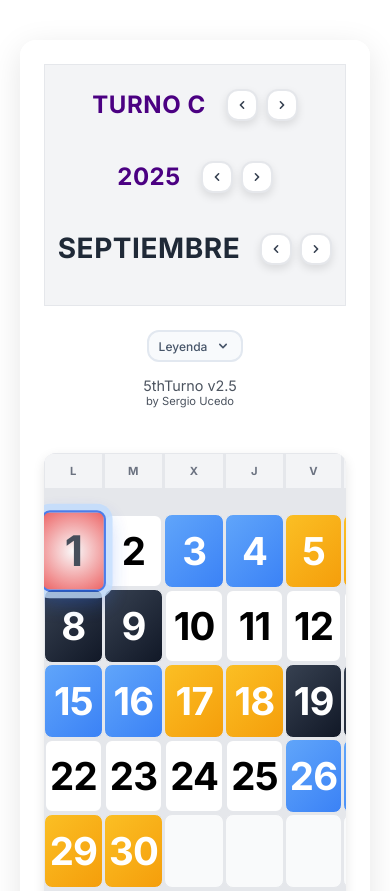
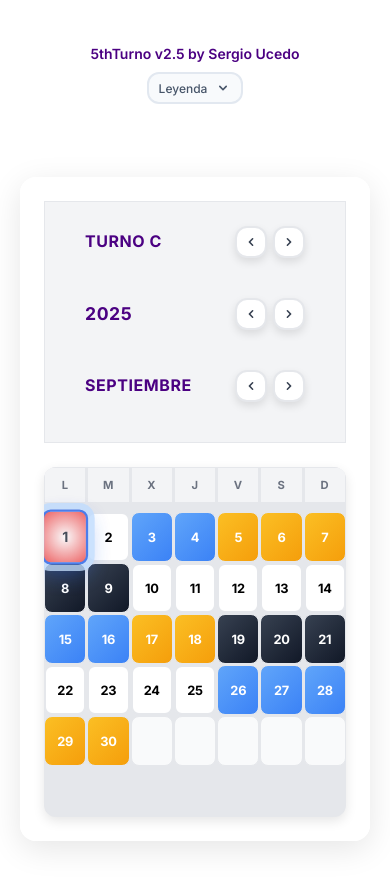
Before and after one commit to xerchion/5thTurno2, a website: page index.html in a window 390 px wide. Shown: the top 891 px of the page. After the commit the page ends 864 px from the top, so only its background shows below. Drawn offline with Linux system fonts and the light colour scheme.

Commit message:
Agregar sección de leyenda y mejorar el estilo del encabezado en el calendario, adaptado a moviles

```diff
--- a/index.html
+++ b/index.html
@@ -12,6 +12,36 @@
 <body>
 <!-- Contenedor principal del calendario -->
 <main class="calendar-main">
+    <!-- Título de la aplicación en la parte superior -->
+    <div class="app-header">
+        <div class="app-title">5thTurno v2.5 by Sergio Ucedo</div>
+        <div class="legend-section">
+            <button id="toggleLegend" class="legend-toggle-btn">
+                <span class="legend-toggle-text">Leyenda</span>
+                <svg class="legend-toggle-icon" fill="currentColor" viewBox="0 0 20 20">
+                    <path fill-rule="evenodd" d="M5.293 7.293a1 1 0 011.414 0L10 10.586l3.293-3.293a1 1 0 111.414 1.414l-4 4a1 1 0 01-1.414 0l-4-4a1 1 0 010-1.414z" clip-rule="evenodd"></path>
+                </svg>
+            </button>
+            <div id="legendIndicators" class="legend-indicators">
+                <div class="legend-item">
+                    <span class="legend-dot morning-shift"></span> Mañana
+                </div>
+                <div class="legend-item">
+                    <span class="legend-dot afternoon-shift"></span> Tarde
+                </div>
+                <div class="legend-item">
+                    <span class="legend-dot night-shift"></span> Noche
+                </div>
+                <div class="legend-item">
+                    <span class="legend-dot day-off"></span> Descanso
+                </div>
+                <div class="legend-item">
+                    <span class="legend-dot holiday"></span> Festivo
+                </div>
+            </div>
+        </div>
+    </div>
+
     <div class="calendar-container">
         <div class="calendar-header">
             <div class="calendar-navigation">
@@ -62,39 +92,6 @@
                         </div>
                     </div>
                 </div>
-            </div>
-        </div>
-        <div class="legend-and-title-container">
-            <div class="legend-section">
-                <div class="legend-toggle-container">
-                    <button id="toggleLegend" class="legend-toggle-btn">
-                        <span class="legend-toggle-text">Leyenda</span>
-                        <svg class="legend-toggle-icon" fill="currentColor" viewBox="0 0 20 20">
-                            <path fill-rule="evenodd" d="M5.293 7.293a1 1 0 011.414 0L10 10.586l3.293-3.293a1 1 0 111.414 1.414l-4 4a1 1 0 01-1.414 0l-4-4a1 1 0 010-1.414z" clip-rule="evenodd"></path>
-                        </svg>
-                    </button>
-                </div>
-                <div id="legendIndicators" class="legend-indicators">
-                    <div class="legend-item">
-                        <span class="legend-dot morning-shift"></span> Mañana
-                    </div>
-                    <div class="legend-item">
-                        <span class="legend-dot afternoon-shift"></span> Tarde
-                    </div>
-                    <div class="legend-item">
-                        <span class="legend-dot night-shift"></span> Noche
-                    </div>
-                    <div class="legend-item">
-                        <span class="legend-dot day-off"></span> Descanso
-                    </div>
-                    <div class="legend-item">
-                        <span class="legend-dot holiday"></span> Festivo
-                    </div>
-                </div>
-            </div>
-            <div class="web-title">
-                <div class="app-name">5thTurno v2.5</div>
-                <div class="author">by Sergio Ucedo</div>
             </div>
         </div>
         <div class="calendar-grid-wrapper">
--- a/styles.css
+++ b/styles.css
@@ -799,6 +799,33 @@ h1 {
 
 /* ===== CALENDARIO MODERNO INDIVIDUAL ===== */
 
+/* Header de la aplicación */
+.app-header {
+    width: 100%;
+    display: flex;
+    justify-content: space-between;
+    align-items: flex-start;
+    padding: 10px 20px 8px 20px;
+    flex-wrap: wrap;
+}
+
+.legend-section {
+    position: relative;
+    display: flex;
+    flex-direction: column;
+    align-items: flex-end;
+}
+
+.app-title {
+    font-family: 'Inter', sans-serif;
+    font-size: 1rem;
+    font-weight: 600;
+    color: #4B0082;
+    text-align: left;
+    margin: 0;
+    padding-left: 0;
+}
+
 /* Container principal del calendario */
 .calendar-main {
     max-width: 1386px;
@@ -822,7 +849,7 @@ h1 {
 }
 
 .calendar-header {
-    margin-bottom: 24px;
+    margin-bottom: 8px;
 }
 
 .calendar-navigation {
@@ -857,23 +884,31 @@ h1 {
     gap: 20px;
     min-height: 60px;
     /* Altura mínima uniforme */
-    max-width: 400px;
-    /* Ancho máximo para mejor control */
+    width: 100%;
+    max-width: 600px;
+    /* Ancho fijo para alineación consistente */
     margin: 0 auto;
     /* Centrar el grupo */
+    padding: 0 40px;
+    /* Padding consistente para alineación */
+    box-sizing: border-box;
 }
 
 .control-buttons {
     display: flex;
-    gap: 8px;
-    /* Botones juntos sin mucho espacio */
-    align-items: center;
+    gap: 6px;
+    /* Botones más juntos */
+    align-items: center;
+    min-width: 120px;
+    /* Ancho mínimo fijo para alineación consistente */
+    justify-content: flex-end;
+    /* Alinear botones a la derecha del contenedor */
 }
 
 .month-title {
-    font-size: 1.75rem;
+    font-size: 1.25rem;
     font-weight: 700;
-    color: #1f2937;
+    color: #4B0082;
     margin: 0;
     text-align: left;
     display: flex;
@@ -881,8 +916,9 @@ h1 {
     justify-content: flex-start;
     min-height: 40px;
     /* Altura mínima para alineación */
-    flex: 1;
-    /* Toma el espacio disponible */
+    width: 200px;
+    /* Ancho fijo para alineación consistente */
+    flex-shrink: 0;
 }
 
 .year-controls,
@@ -926,7 +962,7 @@ h1 {
 }
 
 .calendar-title .turno-titulo {
-    font-size: 1.5rem;
+    font-size: 1.1rem;
     font-weight: bold;
     color: #4B0082;
     margin: 0;
@@ -936,12 +972,13 @@ h1 {
     justify-content: flex-start;
     min-height: 40px;
     /* Altura mínima para alineación */
-    flex: 1;
-    /* Toma el espacio disponible */
+    width: 200px;
+    /* Ancho fijo para alineación consistente */
+    flex-shrink: 0;
 }
 
 .year-title {
-    font-size: 2.25rem;
+    font-size: 1.5rem;
     font-weight: 700;
     color: #4B0082;
     margin: 0;
@@ -951,14 +988,15 @@ h1 {
     justify-content: flex-start;
     min-height: 40px;
     /* Altura mínima para alineación */
-    flex: 1;
-    /* Toma el espacio disponible */
+    width: 200px;
+    /* Ancho fijo para alineación consistente */
+    flex-shrink: 0;
 }
 
 .month-title {
-    font-size: 1.75rem;
+    font-size: 1.25rem;
     font-weight: 700;
-    color: #1f2937;
+    color: #4B0082;
     margin: 0;
     line-height: 1.2;
 }
@@ -966,8 +1004,7 @@ h1 {
 .legend-indicators {
     position: absolute;
     top: 100%;
-    left: 50%;
-    transform: translateX(-50%);
+    right: 0;
     display: flex;
     flex-wrap: wrap;
     gap: 16px;
@@ -982,24 +1019,22 @@ h1 {
     min-width: 300px;
     opacity: 0;
     transition: opacity 0.3s ease, transform 0.3s ease;
-    transform: translateX(-50%) translateY(-10px);
+    transform: translateY(-10px);
 }
 
 .legend-indicators.show {
     opacity: 1;
-    transform: translateX(-50%) translateY(0);
+    transform: translateY(0);
 }
 
 .legend-and-title-container {
     display: flex;
     align-items: flex-start;
-    justify-content: space-between;
+    justify-content: center;
     margin-bottom: 24px;
     padding: 0 20px;
     min-height: 80px;
     /* Altura mínima para centrado vertical */
-    position: relative;
-    /* Para posicionar el título absolutamente */
 }
 
 .legend-section {
@@ -1007,14 +1042,6 @@ h1 {
     display: flex;
     flex-direction: column;
     align-items: center;
-}
-
-.web-title {
-    text-align: right;
-    opacity: 0.8;
-    user-select: none;
-    flex-shrink: 0;
-    margin-left: 20px;
 }
 
 /* Menú de botones */
@@ -1396,6 +1423,37 @@ h1 {
 
 /* Responsive para calendario moderno */
 @media (max-width: 768px) {
+    .app-header {
+        padding: 8px 15px 5px 15px;
+        align-items: flex-start;
+    }
+
+    .app-title {
+        font-size: 1.2rem;
+    }
+
+    .legend-indicators {
+        min-width: 280px;
+        right: -20px;
+    }
+
+    .turno-control-group,
+    .year-control-group,
+    .month-control-group {
+        padding: 0 20px;
+        max-width: 450px;
+    }
+
+    .calendar-title .turno-titulo,
+    .year-title,
+    .month-title {
+        width: 150px;
+    }
+
+    .control-buttons {
+        min-width: 100px;
+    }
+
     .calendar-nav h2 {
         font-size: 1.25rem;
     }
@@ -1411,7 +1469,7 @@ h1 {
 
     .calendar-day {
         min-height: 60px;
-        font-size: 2.6rem;
+        font-size: 0.875rem;
     }
 
     .calendar-header {
@@ -1429,7 +1487,7 @@ h1 {
     }
 
     .year-title {
-        font-size: 1.8rem;
+        font-size: 1.3rem;
     }
 
     .leyenda-content {
@@ -1439,9 +1497,52 @@ h1 {
 }
 
 @media (max-width: 480px) {
+    .app-header {
+        padding: 5px 10px 3px 10px;
+        flex-direction: column;
+        align-items: stretch;
+        gap: 10px;
+    }
+
+    .legend-section {
+        align-items: center;
+    }
+
+    .app-title {
+        font-size: 0.875rem;
+        text-align: center;
+    }
+
+    .legend-indicators {
+        position: relative;
+        right: auto;
+        min-width: auto;
+        width: 100%;
+        max-width: 300px;
+        margin: 0 auto;
+    }
+
+    .turno-control-group,
+    .year-control-group,
+    .month-control-group {
+        padding: 0 15px;
+        max-width: 350px;
+    }
+
+    .calendar-title .turno-titulo,
+    .year-title,
+    .month-title {
+        width: 120px;
+        font-size: 1rem;
+    }
+
+    .control-buttons {
+        min-width: 80px;
+    }
+
     .calendar-day {
         min-height: 50px;
-        font-size: 2.4rem;
+        font-size: 0.8rem;
         padding: 4px;
     }
 
@@ -1463,7 +1564,7 @@ h1 {
     }
 
     .year-title {
-        font-size: 1.5rem;
+        font-size: 1.1rem;
     }
 
     .leyenda-content {
@@ -1546,8 +1647,6 @@ h1 {
     .legend-indicators {
         min-width: 280px;
         max-width: calc(100vw - 40px);
-        left: 50%;
-        right: auto;
         padding: 12px;
         gap: 12px;
     }
```
